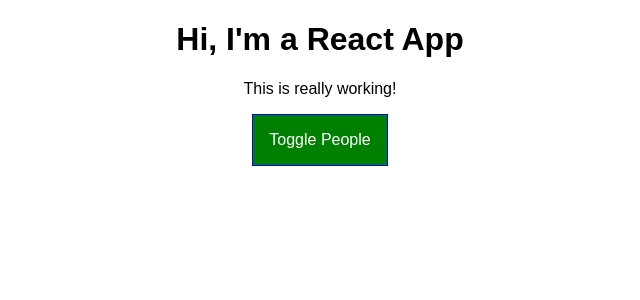
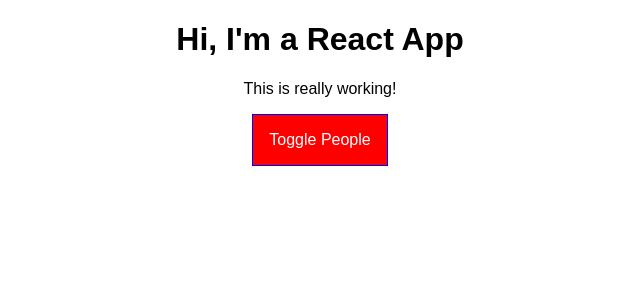
Before and after one commit to cbaermann/React, a React app in the folder firstproj/: page / in a window 1280 px wide. Shown: the top 300 px of the page, without its empty margins (320-960 px from the left). Built offline with nearby package versions, Linux system fonts and the light colour scheme.

Commit message:
continued modularizing of file structure

```diff
--- /dev/null
+++ b/firstproj/src/Components/Cockpit/Cockpit.css
@@ -0,0 +1,33 @@
+.red{
+color: red;
+
+}
+.bold {
+font-weight: bold;
+}
+
+.Cockpit button {
+border: 1px solid blue;
+padding: 16px;
+background-color: green;
+font: inherit;
+color: white;
+cursor: pointer;
+
+}
+
+.Cockpit button:hover {
+background-color: lightgreen;
+color: black;
+
+}
+
+.Cockpit button.Red {
+background-color: red;
+
+}
+
+.Cockpit button.Red:hover{
+background-color: salmon;
+color: black;
+}
--- a/firstproj/src/Components/Cockpit/Cockpit.js
+++ b/firstproj/src/Components/Cockpit/Cockpit.js
@@ -0,0 +1,30 @@
+import React from 'react';
+
+import classes from './Cockpit.css';
+
+const cockpit = (props) => {
+
+    const assignedClasses = [];
+    let btnClass = '';
+    if(props.showPersons) {
+        btnClass = classes.Red;
+    }
+    btnClass = classes.Red;
+    if(props.persons.length <= 2) {
+      assignedClasses.push(classes.red); //classes = ['red']
+    }
+    if(props.persons.length <=1){
+      assignedClasses.push(classes.bold); //classes = ['red', 'bold']
+    }
+    return (
+        <div className={classes.Cockpit}>
+            <h1>Hi, I'm a React App</h1>
+            <p className={assignedClasses.join(' ')}>This is really working!</p>
+            <button
+            className={btnClass}
+            onClick={props.clicked}>Toggle People</button>
+        </div>
+    );
+}
+
+export default cockpit;
--- a/firstproj/src/Components/Persons/Persons.js
+++ b/firstproj/src/Components/Persons/Persons.js
@@ -0,0 +1,14 @@
+import React from 'react';
+
+import Person from './Person/Person';
+
+const persons = (props) => props.persons.map((person, index) => {
+        return <Person
+        click={() => props.clicked(index)}
+        name={person.name}
+        age={person.age}
+        key={person.id}
+        changed={(event) => props.changed(event, person.id)}/>
+    });
+
+export default persons;
--- a/firstproj/src/containers/App.css
+++ b/firstproj/src/containers/App.css
@@ -1,37 +1,3 @@
 .App {
   text-align: center;
-}
-
-.red{
-  color: red;
-
-}
-.bold {
-  font-weight: bold;
-}
-
-.App button {
-  border: 1px solid blue;
-  padding: 16px;
-  background-color: green;
-  font: inherit;
-  color: white;
-  cursor: pointer;
-
-}
-
-.App button:hover {
-  background-color: lightgreen;
-  color: black;
-
-}
-
-.App button.Red {
-  background-color: red;
-
-}
-
-.App button.Red:hover{
-  background-color: salmon;
-  color: black;
-}
+  }
--- a/firstproj/src/containers/App.js
+++ b/firstproj/src/containers/App.js
@@ -1,6 +1,7 @@
 import React, { Component } from 'react';
 import classes from './App.css';
-import Person from '../Components/Persons/Person/Person';
+import Persons from '../Components/Persons/Persons';
+import Cockpit from '../Components/Cockpit/Cockpit';
 import ErrorBoundary from '../ErrorBoundary/ErrorBoundary';
 
 class App extends Component {
@@ -46,40 +47,24 @@
   render () {
 
     let persons = null;
-    let btnClass = '';
+
 
     if(this.state.showPersons ){
-      persons = (
-        <div >
-          {this.state.persons.map((person, index) => {
-            return <Person
-            click={() => this.deletePersonhandler(index)}
-            name={person.name}
-            age={person.age}
-            key={person.id}
-            changed={(event) => this.nameChangedHandler(event, person.id)}/>
-          })}
-        </div>
-      );
-          btnClass = classes.Red;
+      persons = <Persons
+          persons={this.state.persons}
+          clicked={this.deletePersonhandler}
+          changed={this.nameChangedHandler} />
 
     }
 
-    const assignedClasses = [];
-    if(this.state.persons.length <= 2) {
-      assignedClasses.push(classes.red); //classes = ['red']
-    }
-    if(this.state.persons.length <=1){
-      assignedClasses.push(classes.bold); //classes = ['red', 'bold']
-    }
+
     return (
 
         <div className={classes.App}>
-          <h1>Hi, I'm a React App</h1>
-          <p className={assignedClasses.join(' ')}>This is really working!</p>
-          <button
-          className={btnClass}
-          onClick={this.togglePersonsHandler}>Toggle People</button>
+          <Cockpit
+          showPersons={this.state.showPersons}
+          persons={this.state.persons}
+          clicked={this.togglePersonsHandler} />
           {persons}
         </div>
     );
```
